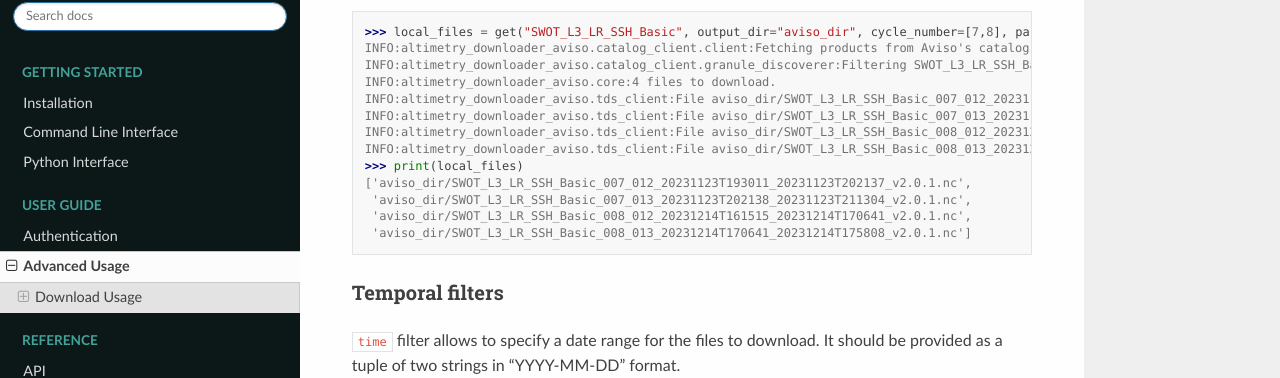
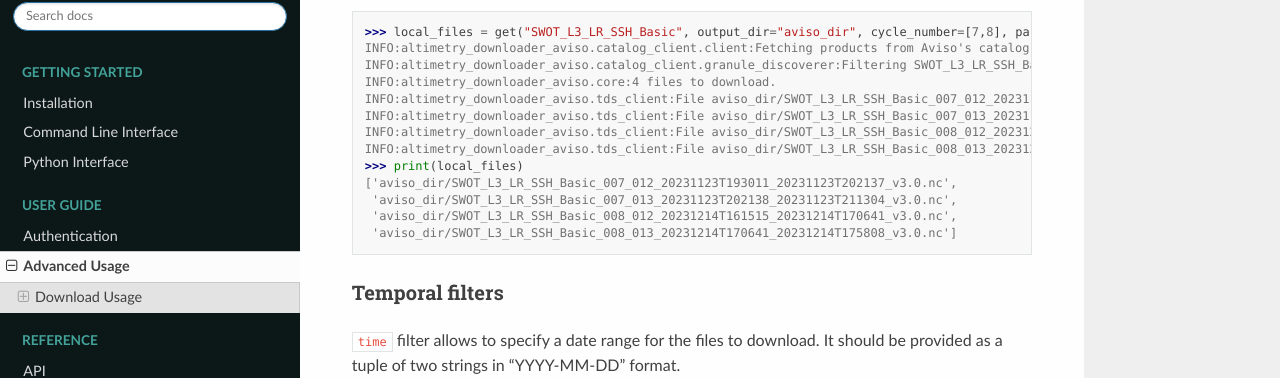
Before and after one commit to robin-cls/aviso, a Sphinx documentation site: the page built from docs/basic_usage/advanced_usage.rst, in a window 1280 px wide and 1400 px high, scrolled down 373 px. Shown: the part 168-546 px from the top of the window. Built offline with Sphinx 7.4.7 and the Read the Docs theme 3.1.0, drawn with Linux system fonts in a browser that asks for light colours; some of the changed text lies outside the part shown.

Commit message:
refactor: pre-commits

```diff
--- a/altimetry_downloader_aviso/catalog_client/resources/tds_layout.yaml
+++ b/altimetry_downloader_aviso/catalog_client/resources/tds_layout.yaml
@@ -5,7 +5,7 @@
     data_type: SWOT_L3_LR_SSH
     catalog_path: dataset-l3-swot-karin-nadir-validated/l3_lr_ssh/
     filters:
-      version: 2.0.1
+      version: '3.0'
       subset: Basic
 
   8c961685-cecb-41d9-b2d9-2a22cdd3d0c2:
@@ -13,7 +13,7 @@
     data_type: SWOT_L3_LR_SSH
     catalog_path: dataset-l3-swot-karin-nadir-validated/l3_lr_ssh/
     filters:
-      version: 2.0.1
+      version: '3.0'
       subset: Expert
 
   de48c5b5-18f7-4829-ba0e-78f3dff047ac:
@@ -21,7 +21,7 @@
     data_type: SWOT_L3_LR_SSH
     catalog_path: dataset-l3-swot-karin-nadir-validated/l3_lr_ssh/
     filters:
-      version: 2.0.1
+      version: '3.0'
       subset: Unsmoothed
 
   2652e825-9ade-435c-afdd-eb920d01b018:
--- a/docs/basic_usage/advanced_usage.rst
+++ b/docs/basic_usage/advanced_usage.rst
@@ -24,15 +24,15 @@
     INFO:altimetry_downloader_aviso.catalog_client.client:Fetching products from Aviso's catalog...
     INFO:altimetry_downloader_aviso.catalog_client.granule_discoverer:Filtering SWOT_L3_LR_SSH_Basic product with filters {'cycle_number': [7, 8], 'pass_number': [12, 13]}...
     INFO:altimetry_downloader_aviso.core:4 files to download.
-    INFO:altimetry_downloader_aviso.tds_client:File aviso_dir/SWOT_L3_LR_SSH_Basic_007_012_20231123T193011_20231123T202137_v2.0.1.nc downloaded.
-    INFO:altimetry_downloader_aviso.tds_client:File aviso_dir/SWOT_L3_LR_SSH_Basic_007_013_20231123T202138_20231123T211304_v2.0.1.nc downloaded.
-    INFO:altimetry_downloader_aviso.tds_client:File aviso_dir/SWOT_L3_LR_SSH_Basic_008_012_20231214T161515_20231214T170641_v2.0.1.nc downloaded.
-    INFO:altimetry_downloader_aviso.tds_client:File aviso_dir/SWOT_L3_LR_SSH_Basic_008_013_20231214T170641_20231214T175808_v2.0.1.nc downloaded.
+    INFO:altimetry_downloader_aviso.tds_client:File aviso_dir/SWOT_L3_LR_SSH_Basic_007_012_20231123T193011_20231123T202137_v3.0.nc downloaded.
+    INFO:altimetry_downloader_aviso.tds_client:File aviso_dir/SWOT_L3_LR_SSH_Basic_007_013_20231123T202138_20231123T211304_v3.0.nc downloaded.
+    INFO:altimetry_downloader_aviso.tds_client:File aviso_dir/SWOT_L3_LR_SSH_Basic_008_012_20231214T161515_20231214T170641_v3.0.nc downloaded.
+    INFO:altimetry_downloader_aviso.tds_client:File aviso_dir/SWOT_L3_LR_SSH_Basic_008_013_20231214T170641_20231214T175808_v3.0.nc downloaded.
     >>> print(local_files)
-    ['aviso_dir/SWOT_L3_LR_SSH_Basic_007_012_20231123T193011_20231123T202137_v2.0.1.nc',
-     'aviso_dir/SWOT_L3_LR_SSH_Basic_007_013_20231123T202138_20231123T211304_v2.0.1.nc',
-     'aviso_dir/SWOT_L3_LR_SSH_Basic_008_012_20231214T161515_20231214T170641_v2.0.1.nc',
-     'aviso_dir/SWOT_L3_LR_SSH_Basic_008_013_20231214T170641_20231214T175808_v2.0.1.nc']
+    ['aviso_dir/SWOT_L3_LR_SSH_Basic_007_012_20231123T193011_20231123T202137_v3.0.nc',
+     'aviso_dir/SWOT_L3_LR_SSH_Basic_007_013_20231123T202138_20231123T211304_v3.0.nc',
+     'aviso_dir/SWOT_L3_LR_SSH_Basic_008_012_20231214T161515_20231214T170641_v3.0.nc',
+     'aviso_dir/SWOT_L3_LR_SSH_Basic_008_013_20231214T170641_20231214T175808_v3.0.nc']
 
 
 
@@ -86,6 +86,6 @@
     INFO:altimetry_downloader_aviso.catalog_client.client:Fetching products from Aviso's catalog...
     INFO:altimetry_downloader_aviso.catalog_client.granule_discoverer:Filtering SWOT_L3_LR_SSH_Basic product with filters {'cycle_number': 7, 'pass_number': 12}...
     INFO:altimetry_downloader_aviso.core:1 files to download.
-    INFO:altimetry_downloader_aviso.tds_client:File aviso_dir/SWOT_L3_LR_SSH_Basic_007_012_20231123T193011_20231123T202137_v2.0.1.nc downloaded.
+    INFO:altimetry_downloader_aviso.tds_client:File aviso_dir/SWOT_L3_LR_SSH_Basic_007_012_20231123T193011_20231123T202137_v3.0.nc downloaded.
     >>> print(local_files)
-    ['aviso_dir/SWOT_L3_LR_SSH_Basic_007_012_20231123T193011_20231123T202137_v2.0.1.nc']
+    ['aviso_dir/SWOT_L3_LR_SSH_Basic_007_012_20231123T193011_20231123T202137_v3.0.nc']
--- a/docs/getting_started/python_interface.rst
+++ b/docs/getting_started/python_interface.rst
@@ -56,8 +56,8 @@
 
     >>> local_files = get("SWOT_L3_LR_SSH_Basic", output_dir="aviso_dir", cycle_number=7, pass_number=[12, 13])
     >>> print(local_files)
-    ['aviso_dir/SWOT_L3_LR_SSH_Basic_007_012_20231123T193011_20231123T202137_v2.0.1.nc',
-     'aviso_dir/SWOT_L3_LR_SSH_Basic_007_013_20231123T202138_20231123T211304_v2.0.1.nc']
+    ['aviso_dir/SWOT_L3_LR_SSH_Basic_007_012_20231123T193011_20231123T202137_v3.0.nc',
+     'aviso_dir/SWOT_L3_LR_SSH_Basic_007_013_20231123T202138_20231123T211304_v3.0.nc']
 
 .. caution::
 
--- a/pyproject.toml
+++ b/pyproject.toml
@@ -12,7 +12,7 @@
     "siphon",
     "typer",
     "rich",
-    "ocean_tools",
+    "files-collections",
     "pyyaml",
     "pydantic"
 ]
```
Also changed, not shown: docs/getting_started/command_line_interface.rst (+5 -5 lines), 2 other files.
